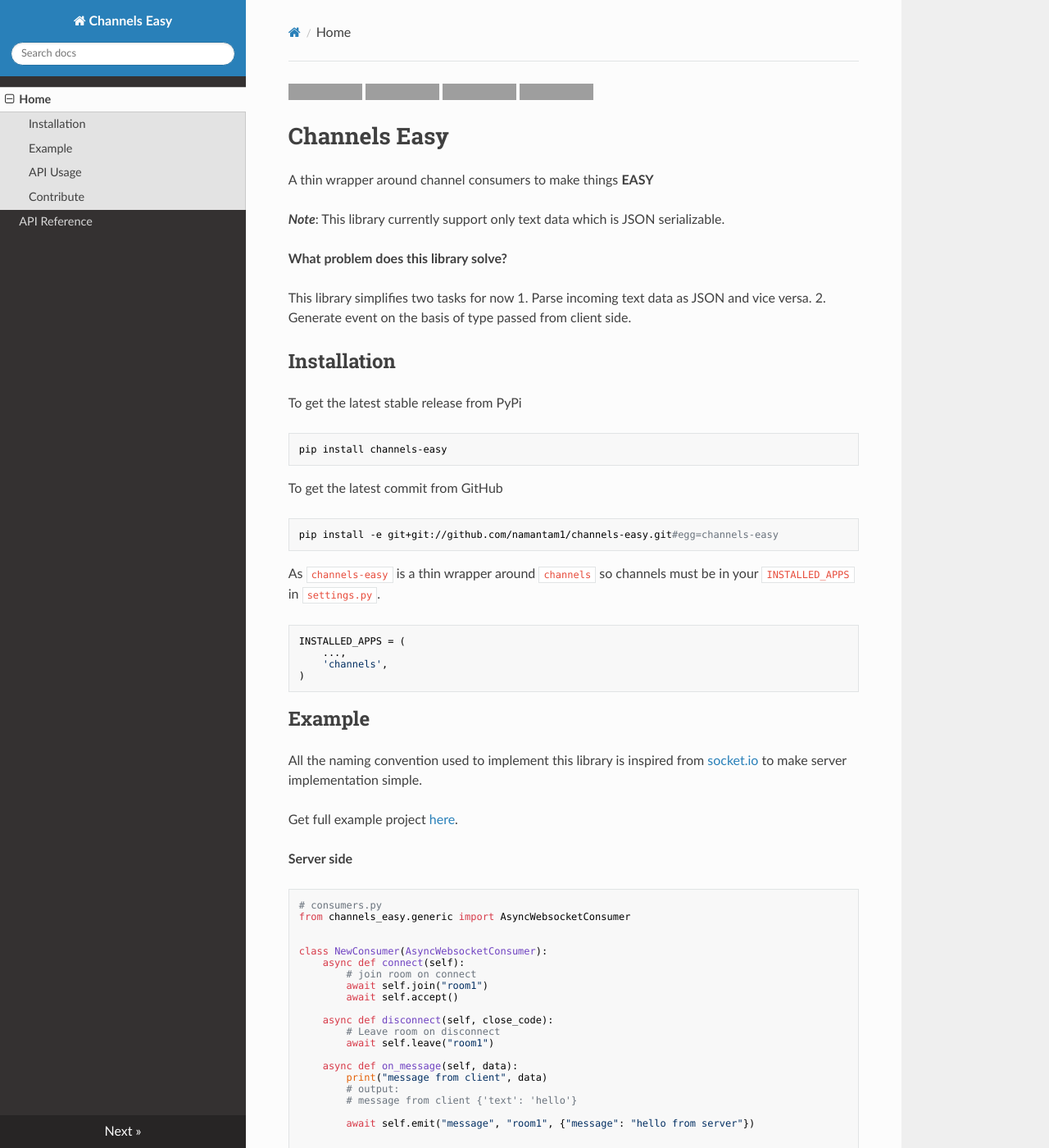
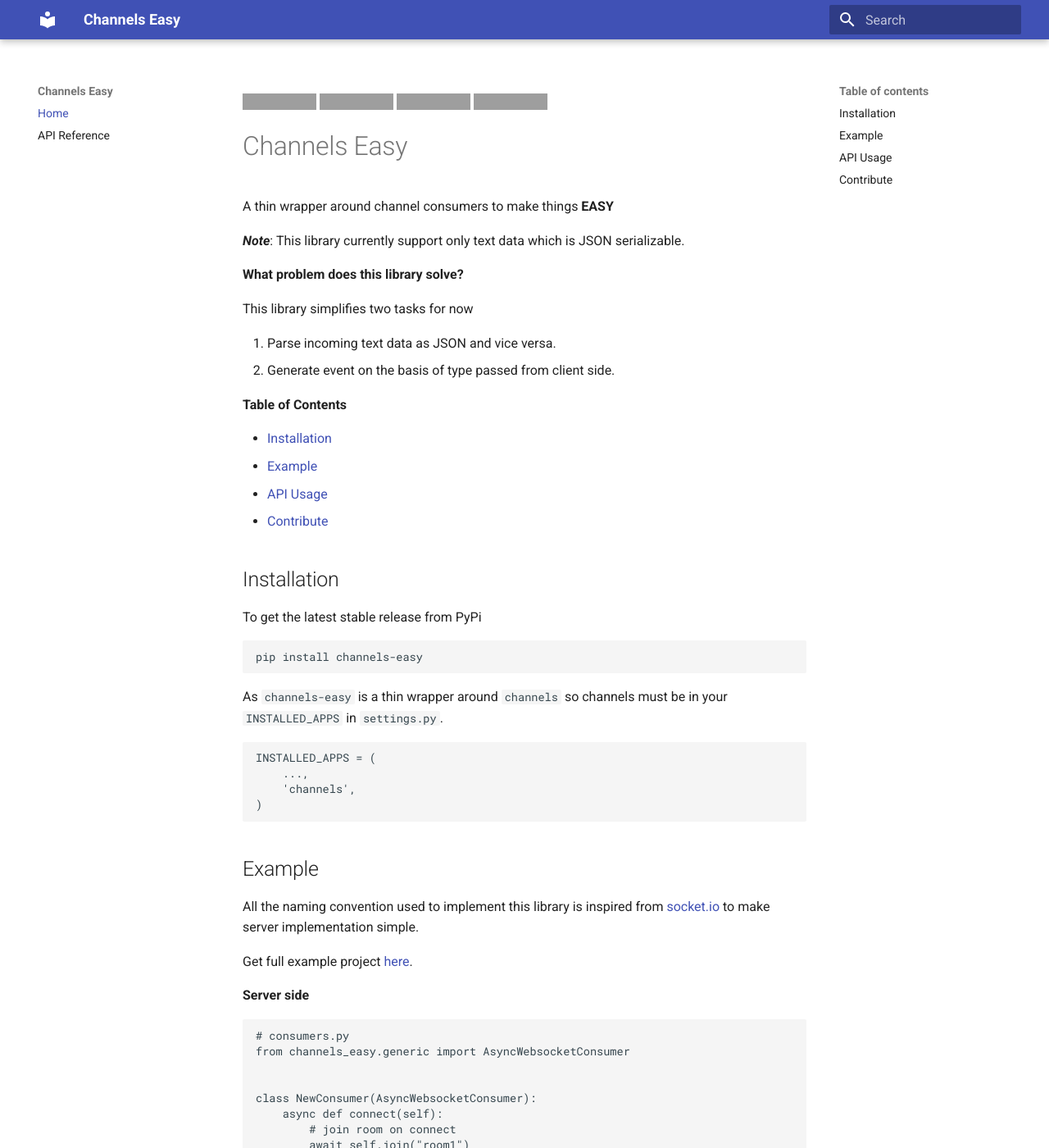
Before and after one commit to namantam1/channels-easy, an MkDocs documentation site: the page built from docs/index.md, in a window 1280 px wide and 1400 px high. Shown: the whole window at 82% size. Built offline with MkDocs 1.6.1 and Material for MkDocs 9.7.7, drawn with Linux system fonts in a browser that asks for light colours; nearby versions of some CDN libraries; some of the changed text lies outside the part shown; grey boxes are pictures that could not be loaded.

````diff
--- a/channels_easy/__init__.py
+++ b/channels_easy/__init__.py
@@ -1 +1 @@
-__version__ = "0.2.3"
+__version__ = "0.3.0"
--- a/docs/apis.md
+++ b/docs/apis.md
@@ -3,7 +3,6 @@
 ## ::: channels_easy.generic.AsyncWebsocketConsumer
     selection:
         members:
-        - close_with_error
         - emit
         - emit_error
         - join
--- a/docs/index.md
+++ b/docs/index.md
@@ -11,9 +11,16 @@ A thin wrapper around channel consumers to make things **EASY**
 **What problem does this library solve?**
 
 This library simplifies two tasks for now
+
 1. Parse incoming text data as JSON and vice versa.
 2. Generate event on the basis of type passed from client side.
 
+**Table of Contents**
+
+- [Installation](#installation)
+- [Example](#example)
+- [API Usage](#api-usage)
+- [Contribute](#contribute)
 
 ## Installation
 
@@ -21,11 +28,6 @@ To get the latest stable release from PyPi
 
 ```bash
 pip install channels-easy
-```
-To get the latest commit from GitHub
-
-```bash
-pip install -e git+git://github.com/namantam1/channels-easy.git#egg=channels-easy
 ```
 
 As `channels-easy` is a thin wrapper around `channels` so channels must be in your `INSTALLED_APPS` in `settings.py`.
@@ -41,7 +43,7 @@ INSTALLED_APPS = (
 
 All the naming convention used to implement this library is inspired from [socket.io](https://socket.io/) to make server implementation simple.
 
-Get full example project [here](https://github.com/namantam1/channels-easy/tree/main/example).
+Get full example project [here](./example).
 
 **Server side**
 ```python
@@ -64,7 +66,7 @@ class NewConsumer(AsyncWebsocketConsumer):
         # output:
         # message from client {'text': 'hello'}
 
-        await self.emit("message", "room1", {"message": "hello from server"})
+        await self.emit("message", {"message": "hello from server"}, "room1")
 
 ```
 
@@ -140,8 +142,8 @@ def on_message(self, data):
 
     self.emit(
         "message",          # type
+        {"text": "hello"},  # message dict | str | int | list
         ["room1"],          # room list or string
-        {"text": "hello"}   # message dict | str | int | list
     )
 ```
 
--- a/mkdocs.yml
+++ b/mkdocs.yml
@@ -4,7 +4,8 @@ nav:
   - Home: index.md
   - API Reference: apis.md
 
-theme: readthedocs
+theme:
+  name: "material"
 
 plugins:
   - search
--- a/pyproject.toml
+++ b/pyproject.toml
@@ -1,6 +1,6 @@
 [tool.poetry]
 name = "channels-easy"
-version = "0.2.3"
+version = "0.3.0"
 description = "A thin wrapper around channels consumer to make things EASY"
 authors = ["Naman Tamrakar <namantam1@gmail.com>"]
 license = "MIT"
@@ -26,6 +26,7 @@ isort = "^5.10.1"
 flake8 = "^4.0.1"
 mkdocs = "^1.2.3"
 mkdocstrings = "^0.17.0"
+mkdocs-material = "^8.1.6"
 
 [build-system]
 requires = ["poetry-core>=1.0.0"]
````
Also changed, not shown: README.md (+5 -7 lines), 4 other files.
